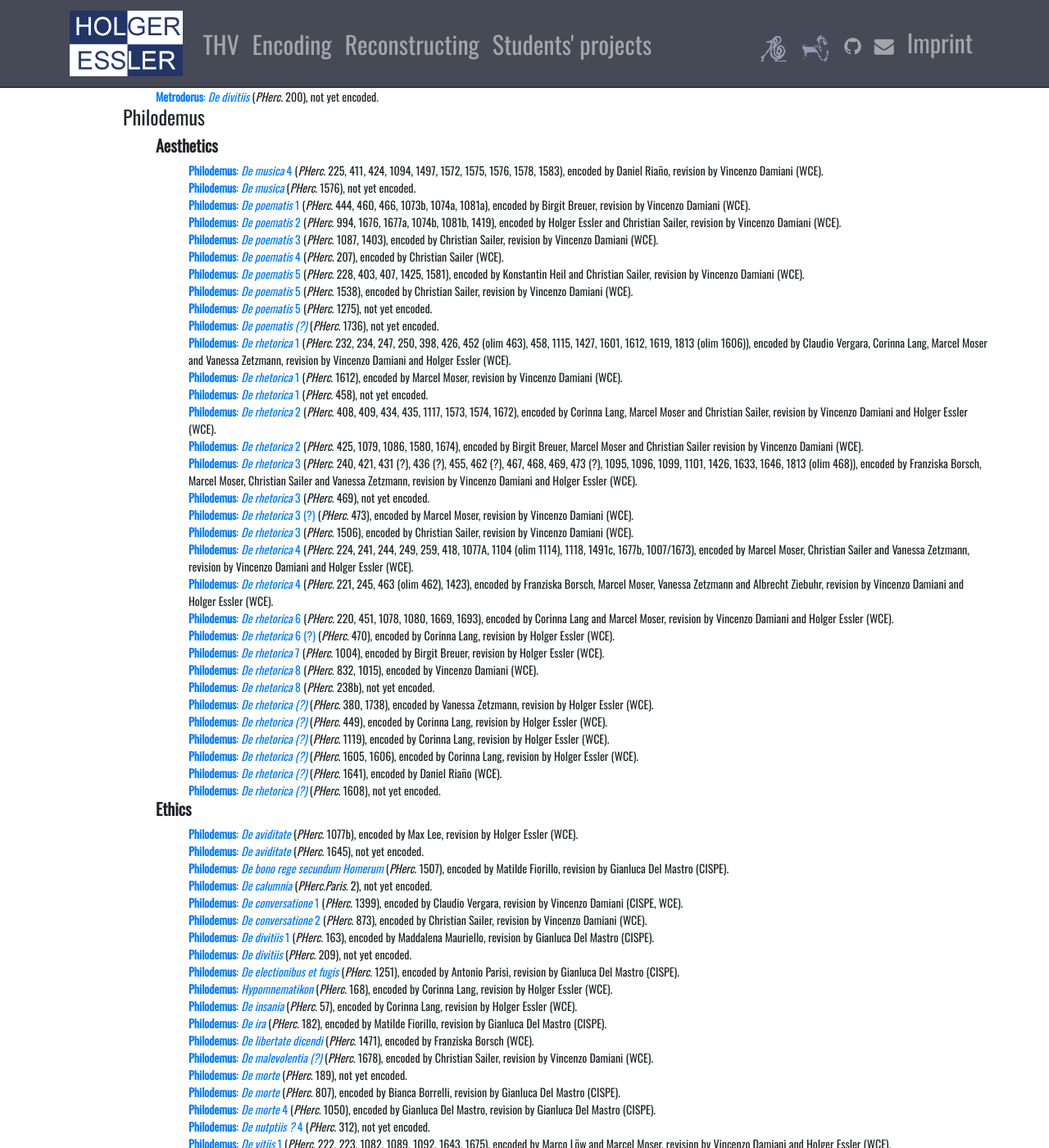
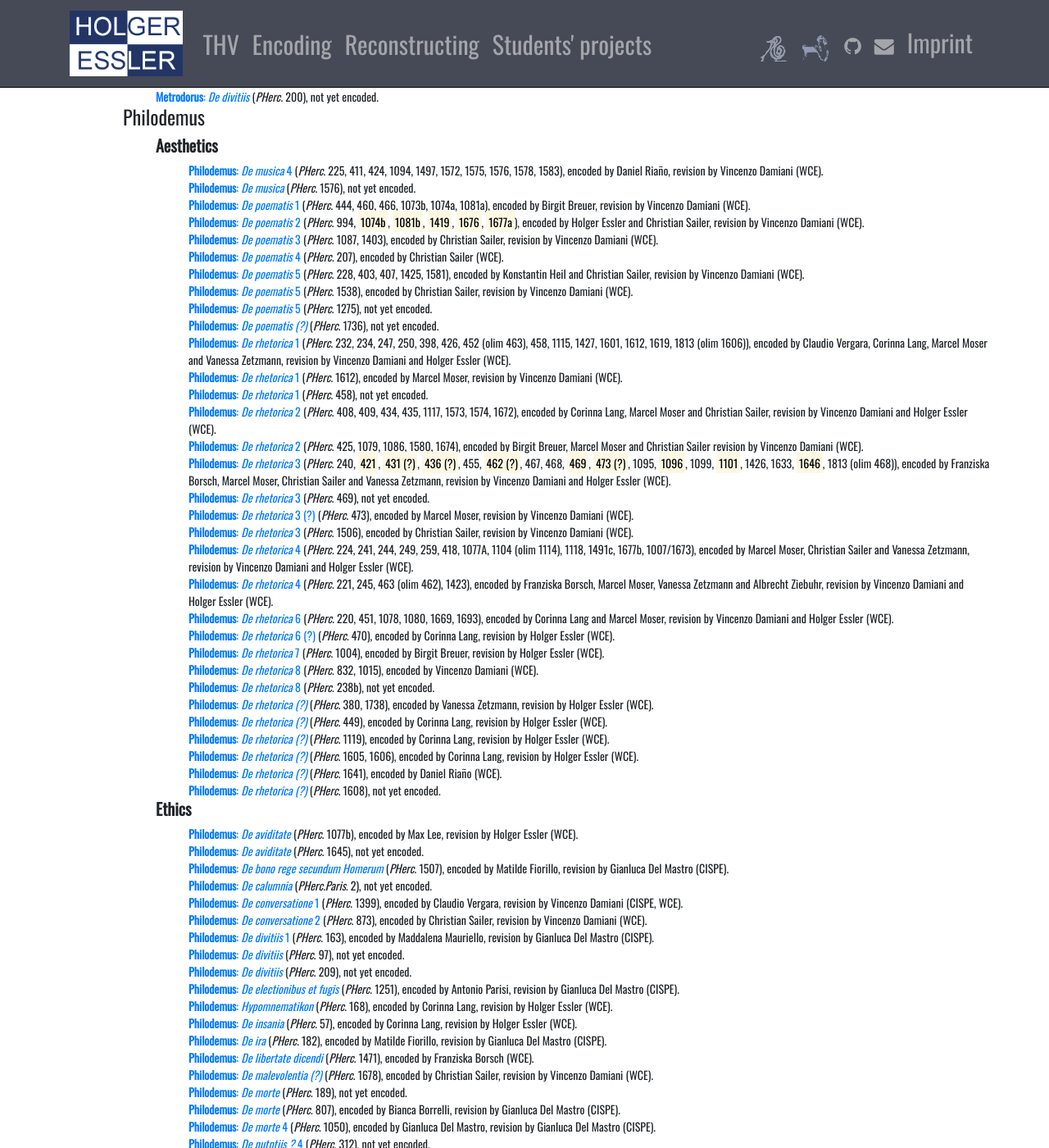
Before and after one commit to HolgerEssler/HolgerEssler.github.io, a Jekyll site: the page built from thv.html, in a window 1280 px wide and 1400 px high, scrolled down 1693 px. Shown: the whole window at 82% size. Built offline with Jekyll 4.4.1, drawn with Linux system fonts in a browser that asks for light colours; nearby versions of some CDN libraries; some of the changed text lies outside the part shown.

Commit message:
Update thv.html

```diff
--- a/thv.html
+++ b/thv.html
@@ -22,7 +22,7 @@ permalink: /thv
           <div class="row">
             <p style="font-size: 14px !important;">
               In 2008, on the initiative of Gianluca Del Mastro, the <a href="https://cispe.org/">Centro Internazionale per lo Studio dei Papiri Ercolanesi (CISPE)</a> began building a full-text database of Herculaneum papyri (<i>Thesaurus Herculanensium Voluminum</i>, THV) in collaboration with the <a href="https://epikur-wuerzburg.de/">W&uuml;rzburg Centre for Studies on Epicureanism (WCE)</a>. Under the direction of Gianluca Del Mastro (CISPE) and Holger Essler (WCE), a total of 26 texts were entered and made available at www.thvproject.it (this address has since been reassigned and contains other material). From 2013 Holger Essler (WCE) coordinated the transfer of existing texts and the entry of new texts into the Digital Corpus of Literary Papyri (DCLP), which is now part of <a href="https://papyri.info">papyri.info</a>. A maior contribution was made by Vincenzo Damiani during his employment for the Anagnosis project (WCE) directed by Essler. Today, THV is part of  Essler's <a href="https://epikur-wuerzburg.de/aktivitaeten/editio/">editio maior</a> initiative and thus also including encodings from his teaching at <a href="https://www.unive.it/data/persone/22047005">Ca'Foscari University of Venice (VE)</a>. With 181 texts and 300 inventory numbers THV contains the maior Greek and most Latin papyri from Herculaneum in searchable form.<br/>
-              The texts were entered and revised on the basis of the latest complete edition. Later partial editions or new editions are listed in the bibliographical references. Where available, we added links to images of originals and apographs. There is also a list of <a href="https://holgeressler.github.io/epicurean">other Epicurean material</a> (viz. not from Herculaneum) on papyri.info.<br/>
+              The texts were entered and revised on the basis of the latest complete edition. Later partial editions or new editions are listed in the bibliographical references. in scrolls reconstructed from several inventory numbers those not yet encoded are marked with <mark>highlighting</mark>.Where available, we added links to images of originals and apographs. There is also a list of <a href="https://holgeressler.github.io/epicurean">other Epicurean material</a> (viz. not from Herculaneum) on papyri.info.<br/>
               The following list contains a complete overview of published texts from Herculaneum. Please note that many of the 90 texts not yet digitized are published as engravings only. Some might be fakes and in many cases titles are conjectural. Contributions, comments and corrections are very much appreciated. Please email <a href="mailto:holger.essler@gmail.com">Holger Essler</a>.
             <p style="font-size: 14px !important;"><a href="https://papyri.info/search?STRING=(herculaneum)&amp;no_caps=on&amp;no_marks=on&amp;target=metadata&amp;DATE_MODE=LOOSE&amp;DOCS_PER_PAGE=15&amp;NOME=campania">Click here</a> for restricting the research on papyri.info to Herculaneum papyri.</p>
           </div>
@@ -151,7 +151,7 @@ permalink: /thv
                           <li><a href="https://papyri.info/dclp/62477"><b>Philodemus</b>: <i>De musica</i> 4</a> (<i>PHerc</i>. 225, 411, 424, 1094, 1497, 1572, 1575, 1576, 1578, 1583), encoded by Daniel Ria&ntilde;o, revision by Vincenzo Damiani (WCE).</li>
                           <li><a href="https://papyri.info/dclp/62482"><b>Philodemus</b>: <i>De musica</i></a> (<i>PHerc</i>. 1576), not yet encoded.</li>
                           <li><a href="https://papyri.info/dclp/62419"><b>Philodemus</b>: <i>De poematis</i> 1</a> (<i>PHerc</i>. 444, 460, 466, 1073b, 1074a, 1081a), encoded by Birgit Breuer, revision by Vincenzo Damiani (WCE).</li>
-                          <li><a href="https://papyri.info/dclp/62433"><b>Philodemus</b>: <i>De poematis</i> 2</a> (<i>PHerc</i>. 994, 1676, 1677a, 1074b, 1081b, 1419), encoded by Holger Essler and Christian Sailer, revision by Vincenzo Damiani (WCE).</li>
+                          <li><a href="https://papyri.info/dclp/62433"><b>Philodemus</b>: <i>De poematis</i> 2</a> (<i>PHerc</i>. 994, <mark>1074b</mark>, <mark>1081b</mark>, <mark>1419</mark>, <mark>1676</mark>, <mark>1677a</mark>), encoded by Holger Essler and Christian Sailer, revision by Vincenzo Damiani (WCE).</li>
                           <li><a href="https://papyri.info/dclp/62450"><b>Philodemus</b>: <i>De poematis</i> 3</a> (<i>PHerc</i>. 1087, 1403), encoded by Christian Sailer, revision by Vincenzo Damiani (WCE).</li>
                           <li><a href="https://papyri.info/dclp/62391"><b>Philodemus</b>: <i>De poematis</i> 4</a> (<i>PHerc</i>. 207), encoded by Christian Sailer (WCE).</li>
                           <li><a href="https://papyri.info/dclp/62411"><b>Philodemus</b>: <i>De poematis</i> 5</a> (<i>PHerc</i>. 228, 403, 407, 1425, 1581), encoded by Konstantin Heil and Christian Sailer, revision by Vincenzo Damiani (WCE).</li>
@@ -163,7 +163,7 @@ permalink: /thv
                           <li><a href="https://papyri.info/dclp/220478"><b>Philodemus</b>: <i>De rhetorica</i> 1</a> (<i>PHerc</i>. 458), not yet encoded.</li>
                           <li><a href="https://papyri.info/dclp/62499"><b>Philodemus</b>: <i>De rhetorica</i> 2</a> (<i>PHerc</i>. 408, 409, 434, 435, 1117, 1573, 1574, 1672), encoded by Corinna Lang, Marcel Moser and Christian Sailer, revision by Vincenzo Damiani and Holger Essler (WCE).</li>
                           <li><a href="https://papyri.info/dclp/62500"><b>Philodemus</b>: <i>De rhetorica</i> 2</a> (<i>PHerc</i>. 425, 1079, 1086, 1580, 1674), encoded by Birgit Breuer, Marcel Moser and Christian Sailer revision by Vincenzo Damiani (WCE).</li>
-                          <li><a href="https://papyri.info/dclp/62416"><b>Philodemus</b>: <i>De rhetorica</i> 3</a> (<i>PHerc</i>. 240, 421, 431 (?), 436 (?), 455, 462 (?), 467, 468, 469, 473 (?), 1095, 1096, 1099, 1101, 1426, 1633, 1646, 1813 (olim 468)), encoded by Franziska Borsch, Marcel Moser, Christian Sailer and Vanessa Zetzmann, revision by Vincenzo Damiani and Holger Essler (WCE).</li>
+                          <li><a href="https://papyri.info/dclp/62416"><b>Philodemus</b>: <i>De rhetorica</i> 3</a> (<i>PHerc</i>. 240, <mark>421</mark>, <mark>431 (?)</mark>, <mark>436 (?)</mark>, 455, <mark>462 (?)</mark>, 467, 468, <mark>469</mark>, <mark>473 (?)</mark>, 1095, <mark>1096</mark>, 1099, <mark>1101</mark>, 1426, 1633, <mark>1646</mark>, 1813 (olim 468)), encoded by Franziska Borsch, Marcel Moser, Christian Sailer and Vanessa Zetzmann, revision by Vincenzo Damiani and Holger Essler (WCE).</li>
                           <li><a href="https://papyri.info/dclp/62422"><b>Philodemus</b>: <i>De rhetorica</i> 3</a> (<i>PHerc</i>. 469), not yet encoded.</li>
                           <li><a href="https://papyri.info/dclp/62424"><b>Philodemus</b>: <i>De rhetorica</i> 3 (?)</a> (<i>PHerc</i>. 473), encoded by Marcel Moser, revision by Vincenzo Damiani (WCE).</li>
                           <li><a href="https://papyri.info/dclp/62478"><b>Philodemus</b>: <i>De rhetorica</i> 3</a> (<i>PHerc</i>. 1506), encoded by Christian Sailer, revision by Vincenzo Damiani (WCE).</li>
@@ -195,6 +195,7 @@ permalink: /thv
                           <li><a href="https://papyri.info/dclp/128541"><b>Philodemus</b>: <i>De conversatione</i> 1</a> (<i>PHerc</i>. 1399), encoded by Claudio Vergara, revision by Vincenzo Damiani (CISPE, WCE).</li>
                           <li><a href="https://papyri.info/dclp/62431"><b>Philodemus</b>: <i>De conversatione</i> 2</a> (<i>PHerc</i>. 873), encoded by Christian Sailer, revision by Vincenzo Damiani (WCE).</li>
                           <li><a href="https://papyri.info/dclp/62388"><b>Philodemus</b>: <i>De divitiis</i> 1</a> (<i>PHerc</i>. 163), encoded by Maddalena Mauriello, revision by Gianluca Del Mastro (CISPE).</li>
+                          <li><a href="https://papyri.info/dclp/62385"><b>Philodemus</b>: <i>De divitiis</i></a> (<i>PHerc</i>. 97), not yet encoded.</li>
                           <li><a href="https://papyri.info/dclp/61600"><b>Philodemus</b>: <i>De divitiis</i></a> (<i>PHerc</i>. 209), not yet encoded.</li>
                           <li><a href="https://papyri.info/dclp/62463"><b>Philodemus</b>: <i>De electionibus et fugis</i></a> (<i>PHerc</i>. 1251), encoded by Antonio Parisi, revision by Gianluca Del Mastro (CISPE).</li>
                           <li><a href="https://papyri.info/dclp/62389"><b>Philodemus</b>: <i>Hypomnematikon</i></a> (<i>PHerc</i>. 168), encoded by Corinna Lang, revision by Holger Essler (WCE).</li>
@@ -206,7 +207,7 @@ permalink: /thv
                           <li><a href="https://papyri.info/dclp/62428"><b>Philodemus</b>: <i>De morte</i></a> (<i>PHerc</i>. 807), encoded by Bianca Borrelli, revision by Gianluca Del Mastro (CISPE).</li>
                           <li><a href="https://papyri.info/dclp/62444"><b>Philodemus</b>: <i>De morte</i> 4</a> (<i>PHerc</i>. 1050), encoded by Gianluca Del Mastro, revision by Gianluca Del Mastro (CISPE).</li>
                           <li><a href="https://papyri.info/dclp/62510"><b>Philodemus</b>: <i>De nutptiis ?</i> 4</a> (<i>PHerc</i>. 312), not yet encoded.</li>
-                          <li><a href="https://papyri.info/dclp/62394"><b>Philodemus</b>: <i>De vitiis</i> 1</a> (<i>PHerc</i>. 222, 223, 1082, 1089, 1092, 1643, 1675), encoded by Marco L&ouml;w and Marcel Moser, revision by Vincenzo Damiani and Holger Essler (WCE).</li>
+                          <li><a href="https://papyri.info/dclp/62394"><b>Philodemus</b>: <i>De vitiis</i> 1</a> (<i>PHerc</i>. 222, <mark>223</mark>, <mark>1082</mark>, 1089, <mark>1092</mark>, <mark>1643</mark>, 1675), encoded by Marco L&ouml;w and Marcel Moser, revision by Vincenzo Damiani and Holger Essler (WCE).</li>
                           <li><a href="https://papyri.info/dclp/62475"><b>Philodemus</b>: <i>De vitiis</i> 2</a> (<i>PHerc</i>. 1457), not yet encoded.</li>
                           <li><a href="https://papyri.info/dclp/62471"><b>Philodemus</b>: <i>De vitiis</i> 9</a> (<i>PHerc</i>. 1424), encoded by Daniel Ria&ntilde;o, revision by Holger Essler (WCE).</li>
                           <li><a href="https://papyri.info/dclp/62402"><b>Philodemus</b>: <i>De vitiis</i> 12</a> (<i>PHerc</i>. 253, 415, 465, 896, 1077, 1090, 1613), encoded by Christian Sailer, revision by Vincenzo Damiani (WCE).</li>
@@ -239,7 +240,7 @@ permalink: /thv
                           <li><a href="https://papyri.info/dclp/80756"><b>Philodemus</b>: <i>Adversus eos qui se libros nosse profitentur</i> 1</a> (<i>PHerc</i>. 1485), encoded by Vincenzo Damiani (WCE).</li>
                           <li><a href="https://papyri.info/dclp/62512"><b>Philodemus</b>: <i>De Epicuro</i> 1</a> (<i>PHerc</i>. 1232), encoded by Christian Sailer, revision by Vincenzo Damiani (WCE).</li>
                           <li><a href="https://papyri.info/dclp/62465"><b>Philodemus</b>: <i>De Epicuro</i> 2</a> (<i>PHerc</i>. 1289), encoded by Christian Sailer, revision by Vincenzo Damiani (WCE).</li>
-                          <li><a href="https://papyri.info/dclp/62404"><b>Philodemus</b>: <i>Memoriae Epicureae</i></a> (<i>PHerc</i>. 239a, 310, 1787), encoded by Christian Sailer, revision by Vincenzo Damiani (WCE).</li>
+                          <li><a href="https://papyri.info/dclp/62404"><b>Philodemus</b>: <i>Memoriae Epicureae</i></a> (<i>PHerc</i>. 239a, <mark>310</mark>, <mark>1787</mark>), encoded by Christian Sailer, revision by Vincenzo Damiani (WCE).</li>
                           <li><a href="https://papyri.info/dclp/62469"><b>Philodemus</b>: <i>Memoriae Epicureae</i></a> (<i>PHerc</i>. 1418), encoded by Antonio Parisi, revision by Gianluca Del Mastro (CISPE).</li>
                           <li><a href="https://papyri.info/dclp/62437"><b>Philodemus</b>: <i>Adversus sapientes ex libris</i> 1</a> (<i>PHerc</i>. 1005), encoded by , .</li>
                           <li><a href="https://papyri.info/dclp/62405"><b>Philodemus</b>: <i>Philosophorum historia</i></a> (<i>PHerc</i>. 327), encoded by Vincenzo Damiani (WCE).</li>
```
Also changed, not shown: other parts of thv.html (+1 -1 lines).
